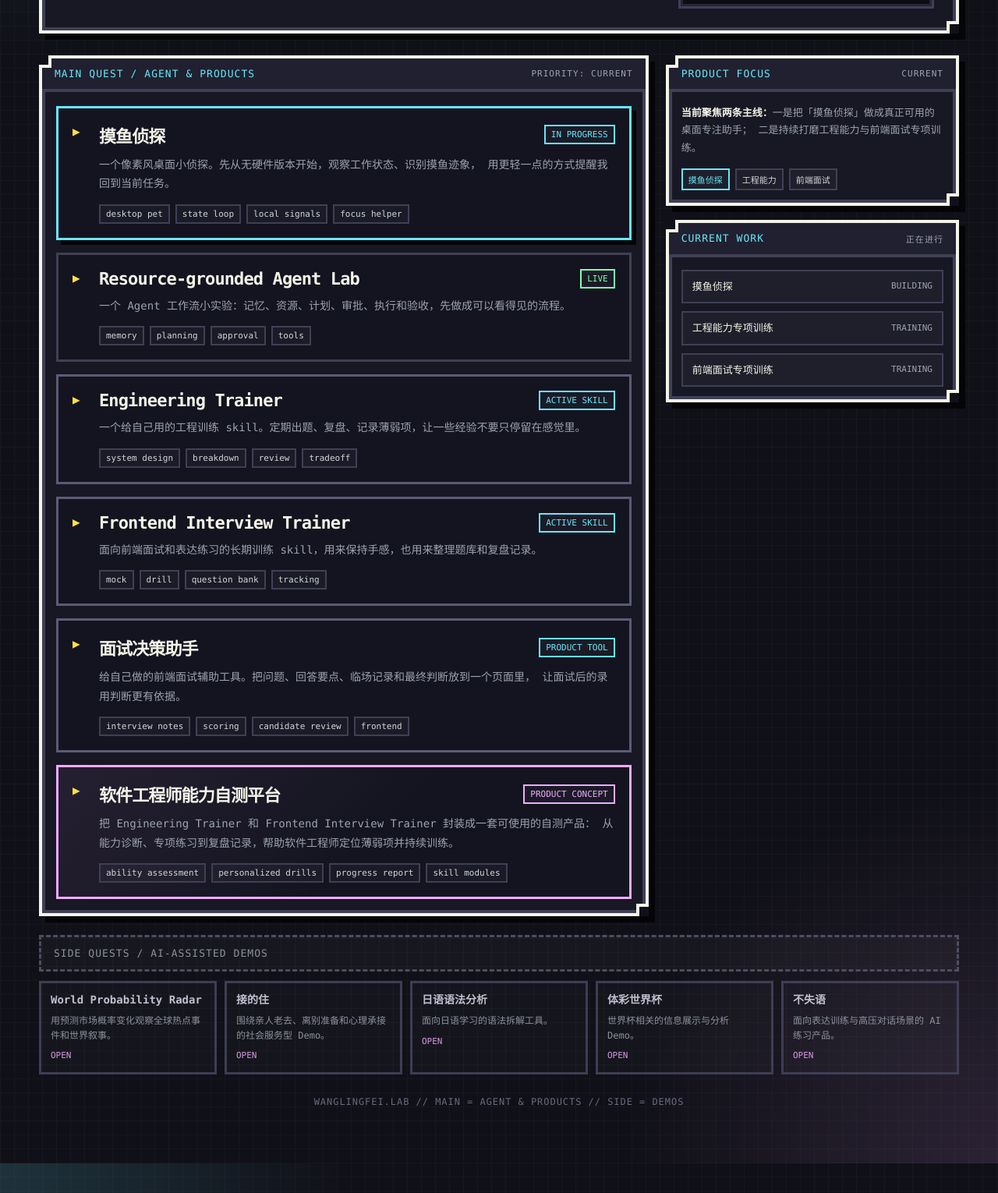
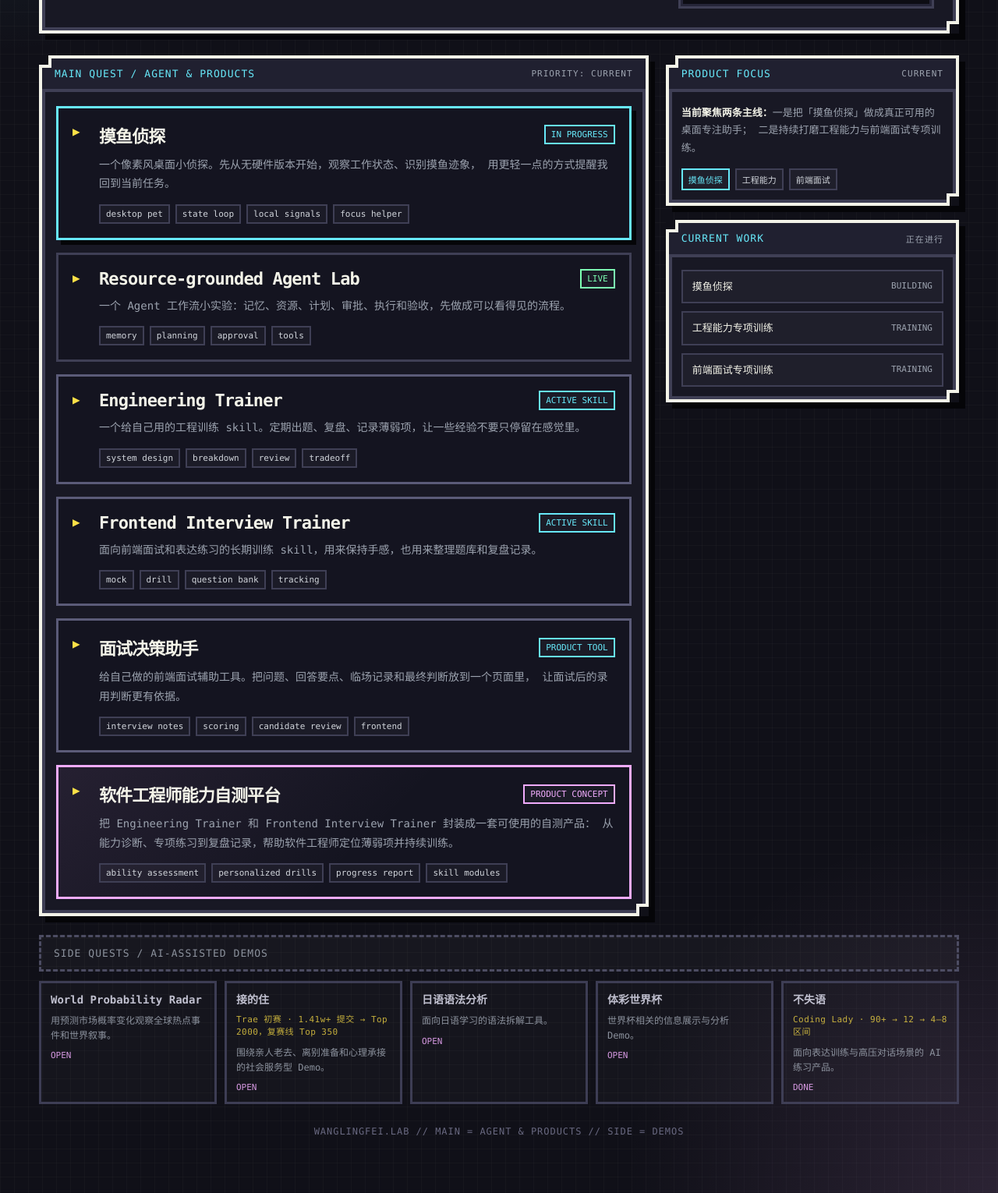
Before and after one commit to mayloveless/wanglingfei.github.com, a Jekyll site: the page index.html, which Jekyll copies as it is, in a window 1280 px wide, cut to the strip 381-1911 px from the top of the page. Shown: the whole strip at 78% size. Built offline with Jekyll 4.4.1, drawn with Linux system fonts in a browser that asks for light colours.

Commit message:
feat: 加奖励

```diff
--- a/index.html
+++ b/index.html
@@ -424,6 +424,15 @@
       line-height: 1.35;
     }
 
+    .project-rank {
+      margin: 8px 0 8px;
+      color: var(--yellow);
+      font-size: 11px;
+      line-height: 1.5;
+      letter-spacing: 0.04em;
+      opacity: 0.86;
+    }
+
     .side-quest span {
       display: block;
       font-size: 12px;
@@ -700,10 +709,8 @@
       </aside>
     </section>
 
-    <details class="archive" open>
-      <summary>
-        <div class="archive-title">Side Quests / AI-assisted demos</div>
-      </summary>
+    <section class="archive">
+      <div class="archive-title">Side Quests / AI-assisted demos</div>
 
       <div class="side-quests">
         <a class="side-quest" href="https://world-probability-radar.vercel.app/" target="_blank" rel="noreferrer">
@@ -714,6 +721,7 @@
 
         <a class="side-quest" href="https://ready-when.vercel.app/" target="_blank" rel="noreferrer">
           <strong>接的住</strong>
+          <div class="project-rank">Trae 初赛 · 1.41w+ 提交 → Top 2000，复赛线 Top 350</div>
           <span>围绕亲人老去、离别准备和心理承接的社会服务型 Demo。</span>
           <div class="open">open</div>
         </a>
@@ -732,11 +740,12 @@
 
         <a class="side-quest" href="https://unmute-lab.vercel.app/" target="_blank" rel="noreferrer">
           <strong>不失语</strong>
+          <div class="project-rank">Coding Lady · 90+ → 12 → 4–8 区间</div>
           <span>面向表达训练与高压对话场景的 AI 练习产品。</span>
-          <div class="open">open</div>
+          <div class="open">done</div>
         </a>
       </div>
-    </details>
+    </section>
 
     <footer class="footer">
       wanglingfei.lab // main = agent & products // side = demos
```
